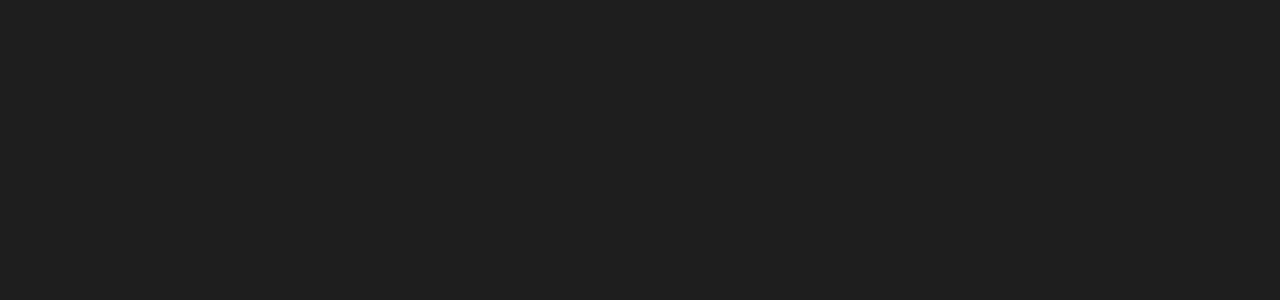
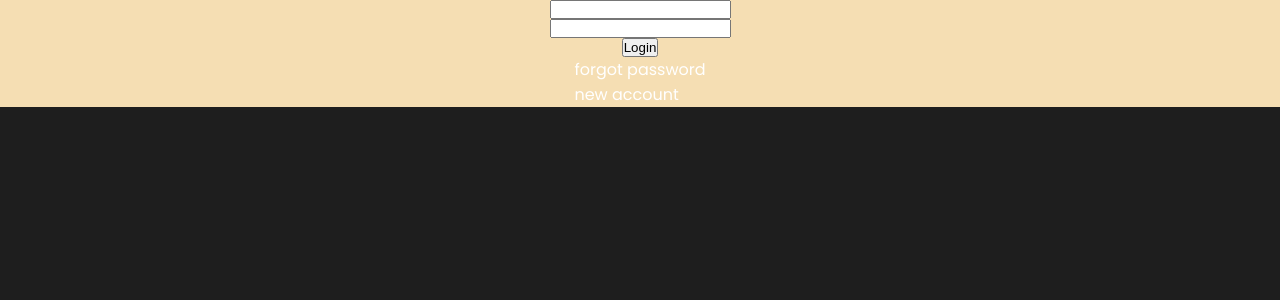
Before and after one commit to Binyamin-Accutures/client, a React (Create React App) app: page /sapir in a window 1280 px wide. Before the commit this address had no page. Shown: the top 300 px of the page. Built offline with nearby package versions, Linux system fonts and the light colour scheme.

Commit message:
merge whit david

```diff
--- /dev/null
+++ b/src/pages/Login/index.jsx
@@ -0,0 +1,45 @@
+import styles from "./style.module.css";
+import React, { useEffect, useState } from "react";
+import { useRef } from "react";
+import axios from 'axios'
+
+// creator: david hakak
+// color: _______________
+// icon: ________________
+
+function Login() {
+  const UserEmailInput = useRef(null);
+  const UserPasswordInput = useRef(null);
+
+  function handleSubmit(e) {
+    e.preventDefault();
+
+      axios.get('https://restcountries.com/v3.1/all')
+        .then(response => {
+          console.log(response.data);
+        })
+        .catch(error => {
+          console.log(error);
+        });
+
+    console.log(UserEmailInput.current.value);
+    // localStorage.setItem("token",JSON.stringify("Bearer "+response.data[1]))
+    localStorage.setItem("token",JSON.stringify("Bearer "+"111111"))
+  }
+
+  return (
+    <form className={styles.formLogin} onSubmit={handleSubmit}>
+      <input type="text" id="username" ref={UserEmailInput} />
+
+      <input type="password" id="password" ref={UserPasswordInput} />
+      <button type="submit">Login</button>
+
+      <div className={styles.formOptions}>
+        <p>forgot password</p>
+        <p>new account</p>
+      </div>
+    </form>
+  );
+}
+
+export default Login;
--- /dev/null
+++ b/src/pages/Login/style.module.css
@@ -0,0 +1,6 @@
+.formLogin{
+    background: wheat;
+display: flex;
+    flex-direction: column;
+    align-items: center;
+}
--- a/src/tests/MainTest.jsx
+++ b/src/tests/MainTest.jsx
@@ -1,11 +1,15 @@
 import { Route, Routes } from 'react-router-dom'
+import Login from '../pages/Login'
 import Aviad from './Aviad'
+import Sapir from './Sapir'
 
 export const MainTest = () => {
 
     return (
         <Routes>
             <Route path='/aviad' element={<Aviad />} />
+            <Route path='/sapir' element={<Login />} />
+
         </Routes>
     )
 }
--- /dev/null
+++ b/src/tests/Sapir.jsx
@@ -0,0 +1,75 @@
+// import React, { useState, useEffect } from 'react'
+// import axios from 'axios'
+// function Sapir() {
+//     const [isLoged, setIsLoged] = useState(false);
+
+//     useEffect(()=>{
+//     axios.get('https://restcountries.com/v3.1/all')
+//     .then(response => {
+//     console.log(response.data);
+//     })
+//      .catch(error => {
+//     console.log(error);
+//     });
+
+//             },[])
+
+
+
+//     return (
+//         <div>
+
+
+
+//         </div>
+//     )
+// }
+
+// export default Sapir
+
+
+// import styles from "./style.module.css";
+// import React, { useEffect, useState } from "react";
+// import { useRef } from "react";
+// import axios from 'axios'
+
+// // creator: david hakak
+// // color: _______________
+// // icon: ________________
+
+// function Login() {
+//   const UserEmailInput = useRef(null);
+//   const UserPasswordInput = useRef(null);
+
+//   function handleSubmit(e) {
+//     e.preventDefault();
+
+//       axios.get('https://restcountries.com/v3.1/all')
+//         .then(response => {
+//           console.log(response.data);
+//         })
+//         .catch(error => {
+//           console.log(error);
+//         });
+
+//     console.log(UserEmailInput.current.value);
+//     // localStorage.setItem("token",JSON.stringify("Bearer "+response.data[1]))
+//     localStorage.setItem("token",JSON.stringify("Bearer "+"111111"))
+//   }
+
+//   return (
+//     <form className={styles.formLogin} onSubmit={handleSubmit}>
+//       <input type="text" id="username" ref={UserEmailInput} />
+
+//       <input type="password" id="password" ref={UserPasswordInput} />
+//       <button type="submit">Login</button>
+
+//       <div className={styles.formOptions}>
+//         <p>forgot password</p>
+//         <p>new account</p>
+//       </div>
+//     </form>
+//   );
+// }
+
+// export default Login;
```
